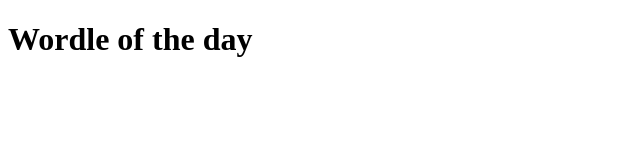
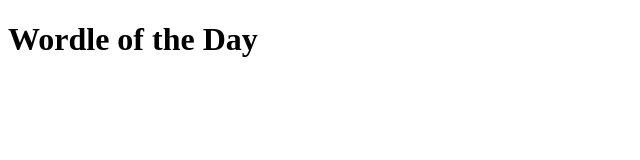
Before and after one commit to GreatWizard/wordle-of-the-day, a plain HTML site: page index.html in a window 1280 px wide. Shown: the full height of the page, 0-640 px from the left. Drawn offline with Linux system fonts and the light colour scheme.

Commit message:
deploy: 9804a8df3be9c8104d8295f0a374344b1245e140

```diff
--- a/index.html
+++ b/index.html
@@ -1 +1 @@
-<!DOCTYPE html><html lang="en"><head><meta charset="utf-8"><meta name="viewport" content="width=device-width,initial-scale=1"><title>Wordle of the Day</title><link href="favicon_32.82e34b63.png" rel="icon shortcut" sizes="32x32"><link href="favicon_192.c19e266a.png" rel="apple-touch-icon"><link href="index.f0032893.css" rel="stylesheet"></head><body> <h1>Wordle of the day</h1> <div class="tile" id="wordle_1"></div> <div class="tile" id="wordle_2"></div> <div class="tile" id="wordle_3"></div> <div class="tile" id="wordle_4"></div> <div class="tile" id="wordle_5"></div> <script src="index.fa7b54c0.js" type="module"></script> </body></html>
+<!DOCTYPE html><html lang="en"><head><meta charset="utf-8"><meta name="viewport" content="width=device-width,initial-scale=1"><title>Wordle of the Day</title><link href="favicon_32.82e34b63.png" rel="icon shortcut" sizes="32x32"><link href="favicon_192.c19e266a.png" rel="apple-touch-icon"><link href="index.f0032893.css" rel="stylesheet"></head><body> <h1>Wordle of the Day</h1> <div class="tile" id="wordle_1"></div> <div class="tile" id="wordle_2"></div> <div class="tile" id="wordle_3"></div> <div class="tile" id="wordle_4"></div> <div class="tile" id="wordle_5"></div> <script src="index.fa7b54c0.js" type="module"></script> </body></html>
```
